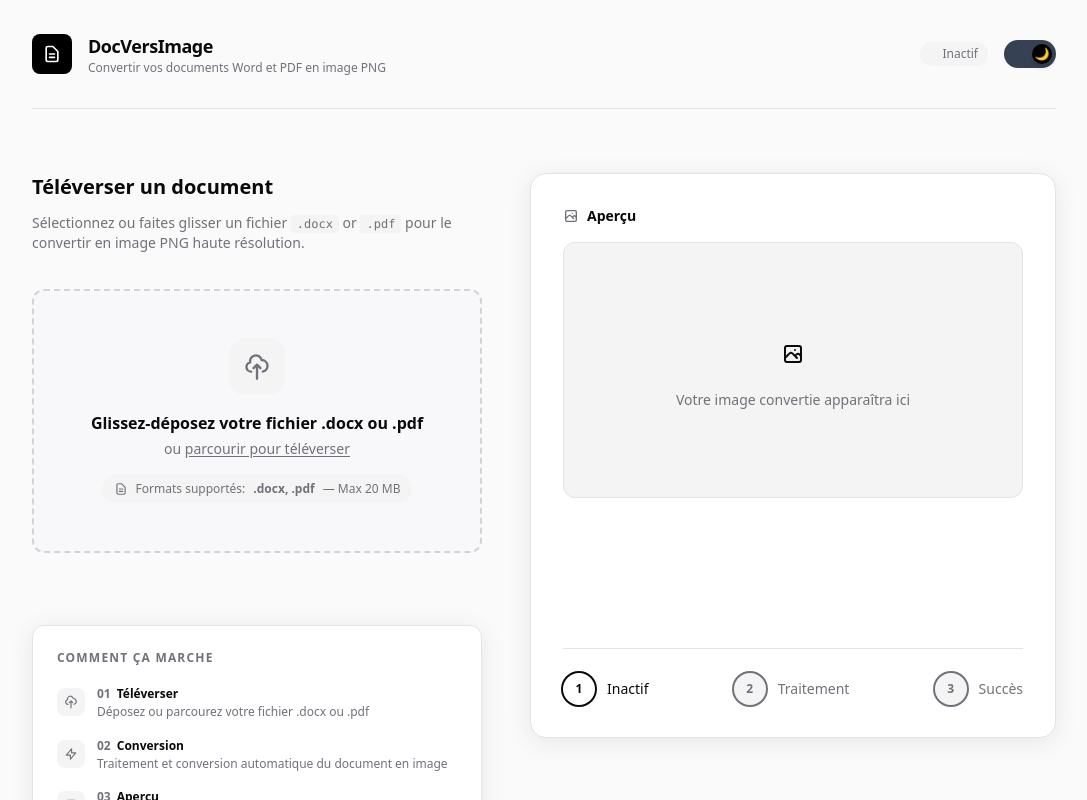
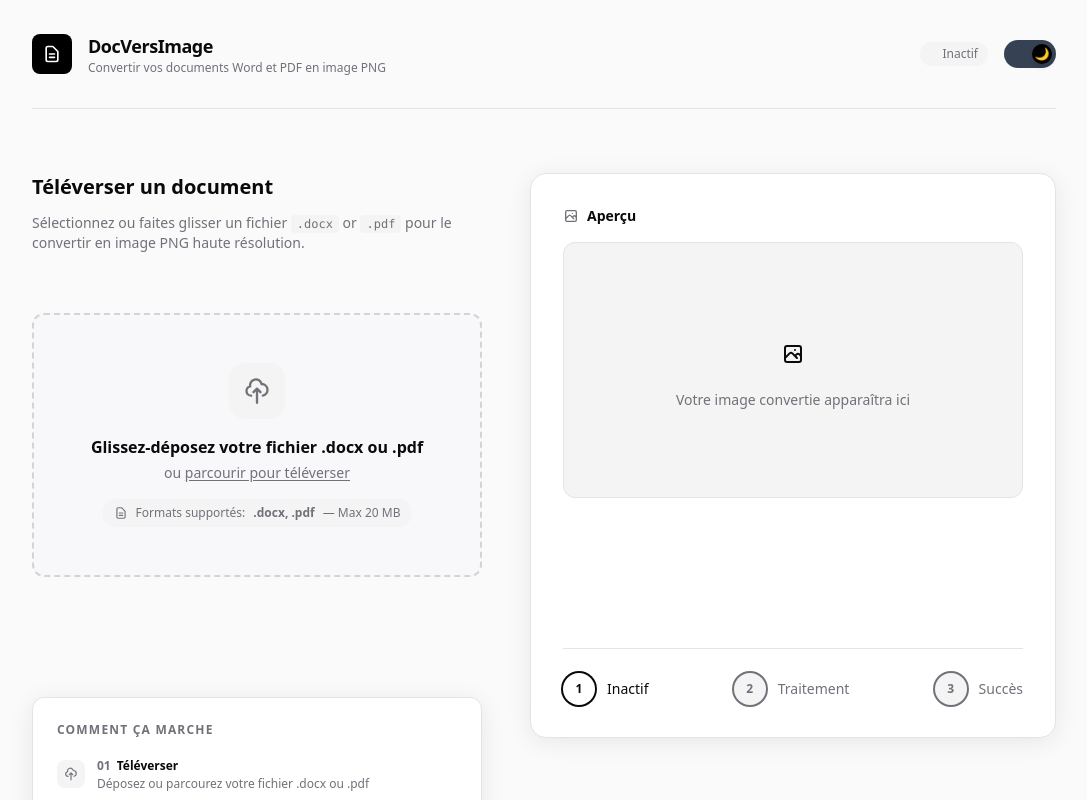
Before and after one commit to TolotraNantenaina/nextjs-docx-converter, a Next.js app: page / in a window 1280 px wide. Shown: the top 800 px of the page, without its empty margins (96-1183 px from the left). Built offline with nearby package versions, Linux system fonts and the light colour scheme; a web font is replaced by a local one.

Commit message:
UI adjustement of gap

```diff
--- a/app/page.js
+++ b/app/page.js
@@ -129,9 +129,9 @@ export default function DocxConverter() {
       </header>
 
       {/* Main two-column layout */}
-      <div className="flex flex-col min-[680px]:gap-12 min-[680px]:gap-6 items-start min-[1180px]:flex-row">
+      <div className="flex flex-col min-[680px]:gap-12 max-[680px]:gap-6 items-start min-[1180px]:flex-row">
         {/* Left column — Upload */}
-        <div className="w-full min-[1180px]:max-w-[450px] shrink-0 flex flex-col gap-6">
+        <div className="w-full min-[1180px]:max-w-[450px] shrink-0 flex flex-col min-[680px]:gap-12 max-[680px]:gap-6">
           <div className="mb-3">
             <h2 className="text-xl font-bold text-foreground mb-3">Téléverser un document</h2>
             <p className="text-sm text-muted-foreground">
```
